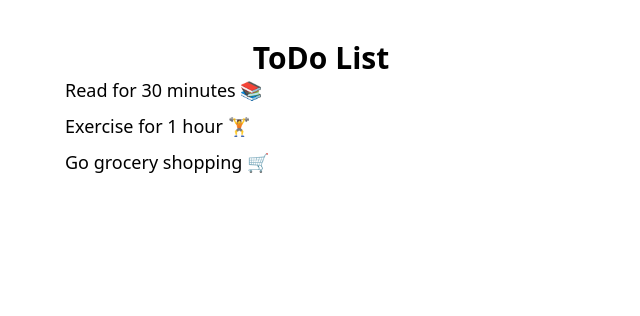
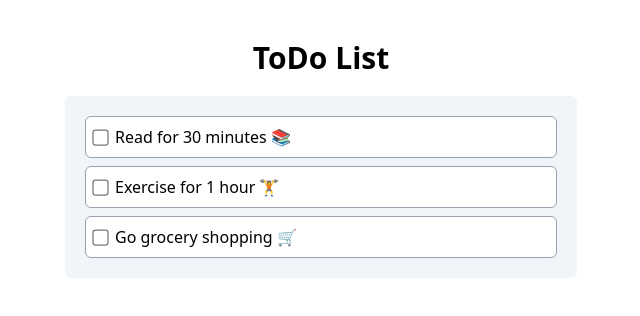
Before and after one commit to jerometaruc/react-typescript-frontend, a React (Vite) app: page / in a window 1280 px wide. Shown: the top 316 px of the page, without its empty margins (319-959 px from the left). Built offline with nearby package versions, Linux system fonts and the light colour scheme.

Commit message:
feat: Add initial TodoItem component

```diff
--- a/src/App.tsx
+++ b/src/App.tsx
@@ -1,20 +1,19 @@
-import { Data } from "./data/Todos"
+import { Data } from "./data/Todos";
+import TodoItem from "./components/todoItem";
 
 function App() {
   return (
-    <main className="py-10 h-screen">
+    <main className="py-10 h-screen space-y-5">
       <h1 className="font-bold text-3xl text-center">ToDo List</h1>
-      <div className="max-w-lg mx-auto">
+      <div className="max-w-lg mx-auto bg-slate-100 rounded-md p-5">
         <div className="space-y-2">
           {Data.map(todo => (
-            <p key={todo.id} className="text-lg">
-              {todo.title}
-            </p>
+            <TodoItem todo={todo}/>
           ))}
         </div>
       </div>
     </main>
-  )
-}
+  );
+};
 
-export default App
+export default App;
--- /dev/null
+++ b/src/components/TodoItem.tsx
@@ -0,0 +1,21 @@
+import type { Todo } from "../types/Todo";
+
+interface TodoItemProps {
+    todo: Todo;
+}
+
+export default function TodoItem({ todo }: TodoItemProps) {
+    return (
+        <div>
+            <label className="flex items-center gap-2 border rounded-md p-2 border-gray-400 bg-white hover:bg-slate-50">
+                <input
+                    type="checkbox"
+                    className="scale-125"
+                />
+                <span className={todo.completed ? "line-through text-gray-400" : ""}>
+                    {todo.title}
+                </span>
+            </label>
+        </div>
+    );
+};
```
